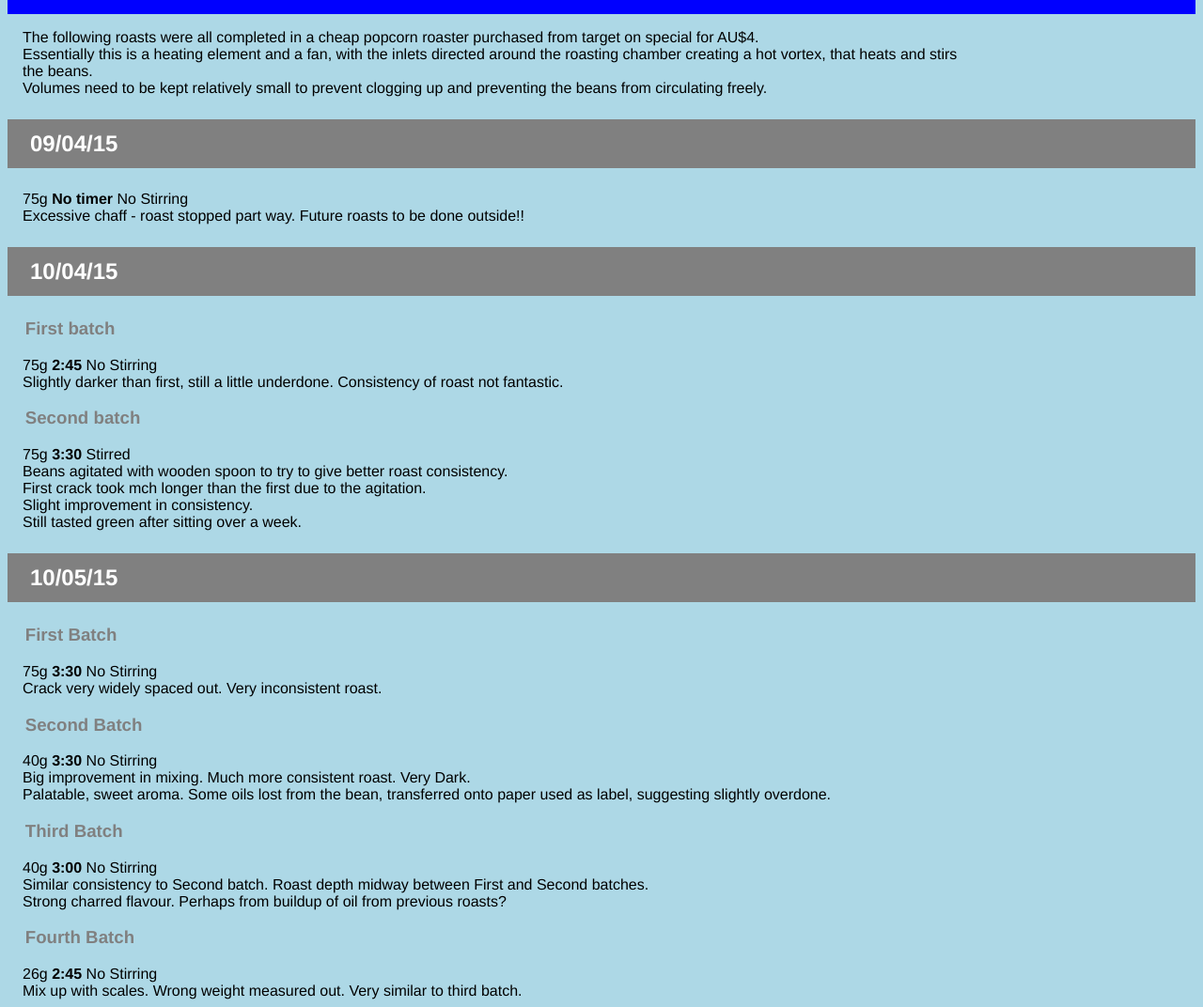
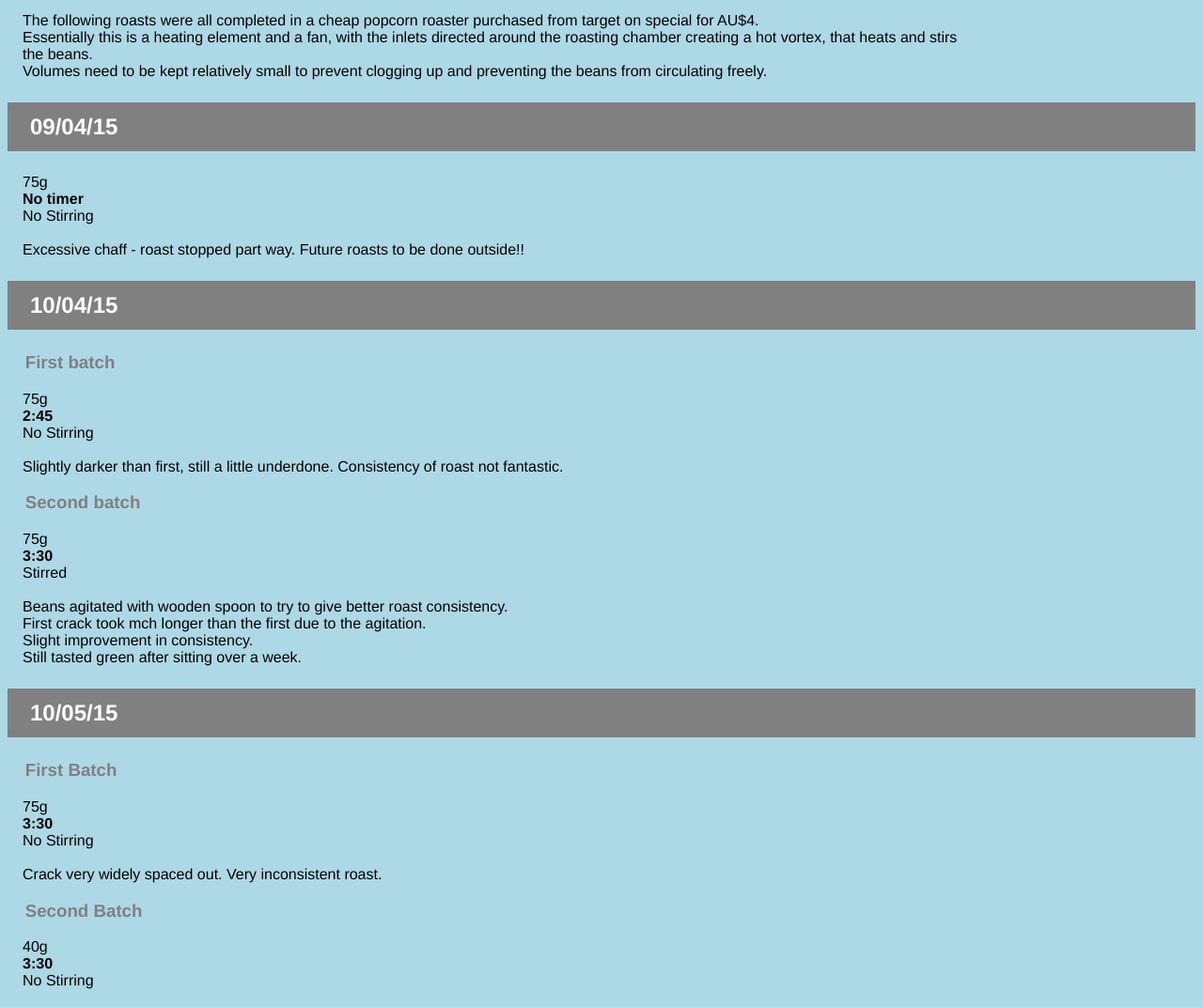
Before and after one commit to sha0001/roasting, a plain HTML site: page index.html in a window 1280 px wide. Shown: the part 178-1250 px from the top of the page at 94% size. Drawn offline with Linux system fonts and the light colour scheme.

Commit message:
Formatting

```diff
--- a/index.html
+++ b/index.html
@@ -6,7 +6,7 @@
 
 	<title> Liam's Coffee Roasting Notes  </title>
 
-	<link rel="stylesheet" type="text/css" href="mystyle.css">  Invokes CSS style sheet
+	<link rel="stylesheet" type="text/css" href="mystyle.css">
 
 	</head>
 
@@ -17,16 +17,16 @@
 	Volumes need to be kept relatively small to prevent clogging up and preventing  the beans from circulating freely.
 
 <h2>09/04/15</h2>
-		<p> 75g <b>No timer</b> No Stirring<br>
+		<p> 75g <br><b>No timer</b><br> No Stirring<br><br>
 			Excessive chaff - roast stopped part way. Future roasts to be done outside!!</p>
 
 <h2>10/04/15</h2>
 	<h3>First batch</h3>
-		<p> 75g <b>2:45</b> No Stirring<br>
+		<p> 75g <br><b>2:45</b><br>No Stirring<br><br>
 			Slightly darker than first, still a little underdone. Consistency of roast not fantastic.</p>
 
 	<h3>Second batch</h3>
-		<p> 75g <b>3:30</b> Stirred <br>
+		<p> 75g <br><b>3:30</b> <br>Stirred <br><br>
 			Beans agitated with wooden spoon to try to give better roast consistency. <br>
 		First crack took mch longer than the first due to the agitation.<br>
 		Slight improvement in consistency. <br>
@@ -34,25 +34,25 @@
 
 <h2>10/05/15</h2>
 	<h3> First Batch</h3>
-		<p> 75g <b>3:30</b> No Stirring<br>
+		<p>75g <br><b>3:30</b><br>No Stirring<br><br>
 			Crack very widely spaced out. Very inconsistent roast.</p>
 
 	<h3> Second Batch </h3>
-		<p> 40g <b>3:30</b> No Stirring<br>
+		<p> 40g <br><b>3:30</b> <br>No Stirring<br><br>
 			Big improvement in mixing. Much more consistent roast. Very Dark. <br>
 			Palatable, sweet aroma. Some oils lost from the bean, transferred onto paper used as label, suggesting slightly overdone. </p>
 
 	<h3> Third Batch </h3>
-		<p> 40g <b>3:00</b> No Stirring<br>
+		<p> 40g <br><b>3:00</b> <br>No Stirring<br><br>
 			Similar consistency to Second batch. Roast depth midway between First and Second batches.<br>
 			Strong charred flavour. Perhaps from buildup of oil from previous roasts? </p>
 
 	<h3>Fourth Batch</h3>
-		<p>26g <b>2:45</b> No Stirring<br>
+		<p>26g <br><b>2:45</b> <br>No Stirring<br><br>
 			Mix up with scales. Wrong weight measured out. Very similar to third batch. </p>
 
 
-<h2> To Test next:</h2>
+<h2> To test next:</h2>
 		<p> Clean oil from roaster and try again at around third batch settings. </p>
 
 
```
